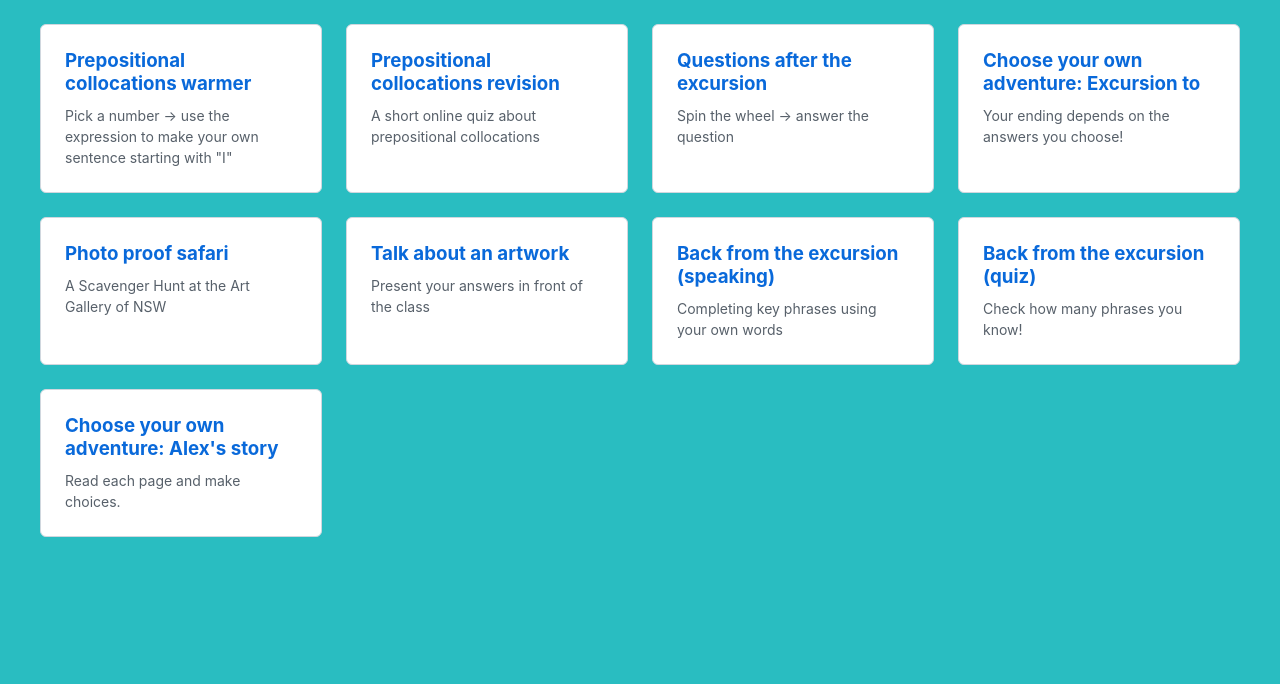
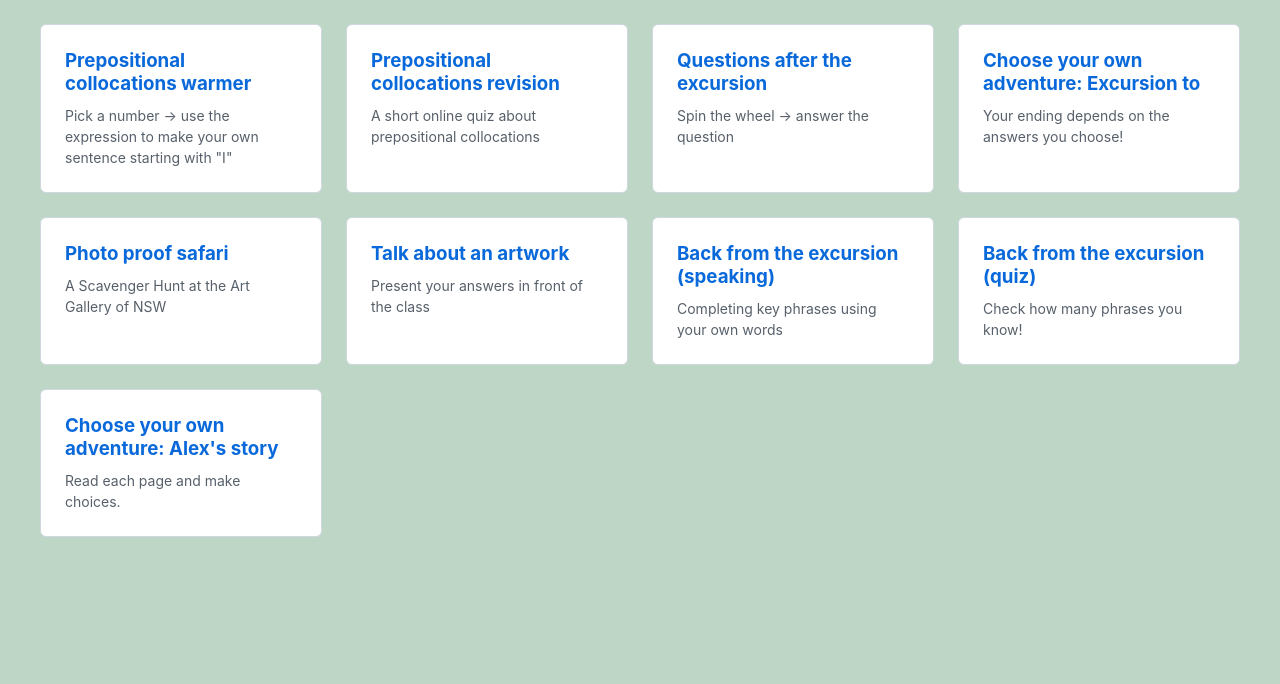
Before and after one commit to ultimotafedocs/fridayconversationclass, a plain HTML site: page index.html in a window 1280 px wide. Shown: the part 116-800 px from the top of the page. Drawn offline with Linux system fonts and the light colour scheme.

Commit message:
Change background color in index.html

```diff
--- a/index.html
+++ b/index.html
@@ -7,7 +7,7 @@
     <style>
         body {
             font-family: -apple-system, BlinkMacSystemFont, "Segoe UI", Roboto, sans-serif;
-            background-color: #29bdc1;
+            background-color: #bed6c5;
             margin: 0;
             padding: 40px 20px;
         }
```
